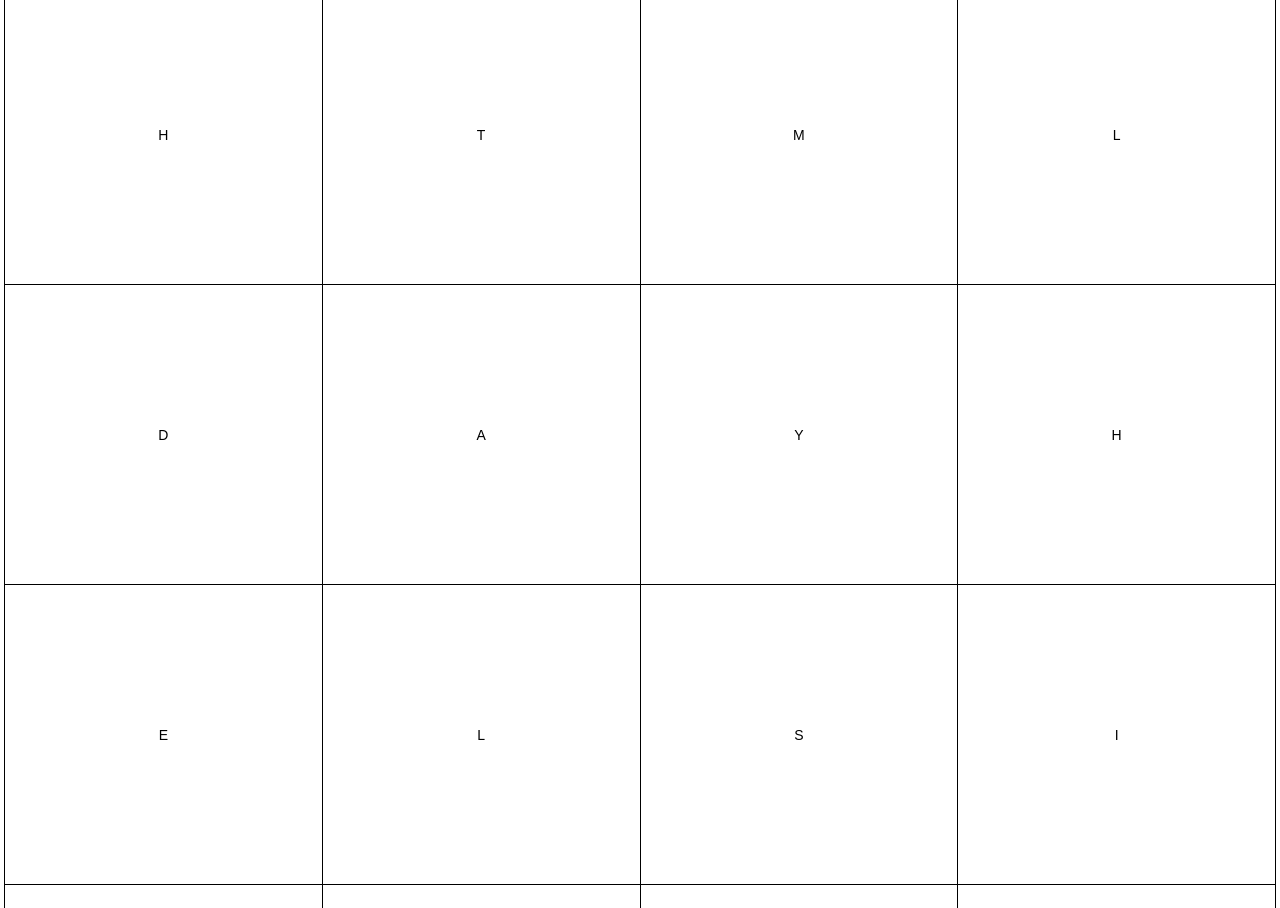
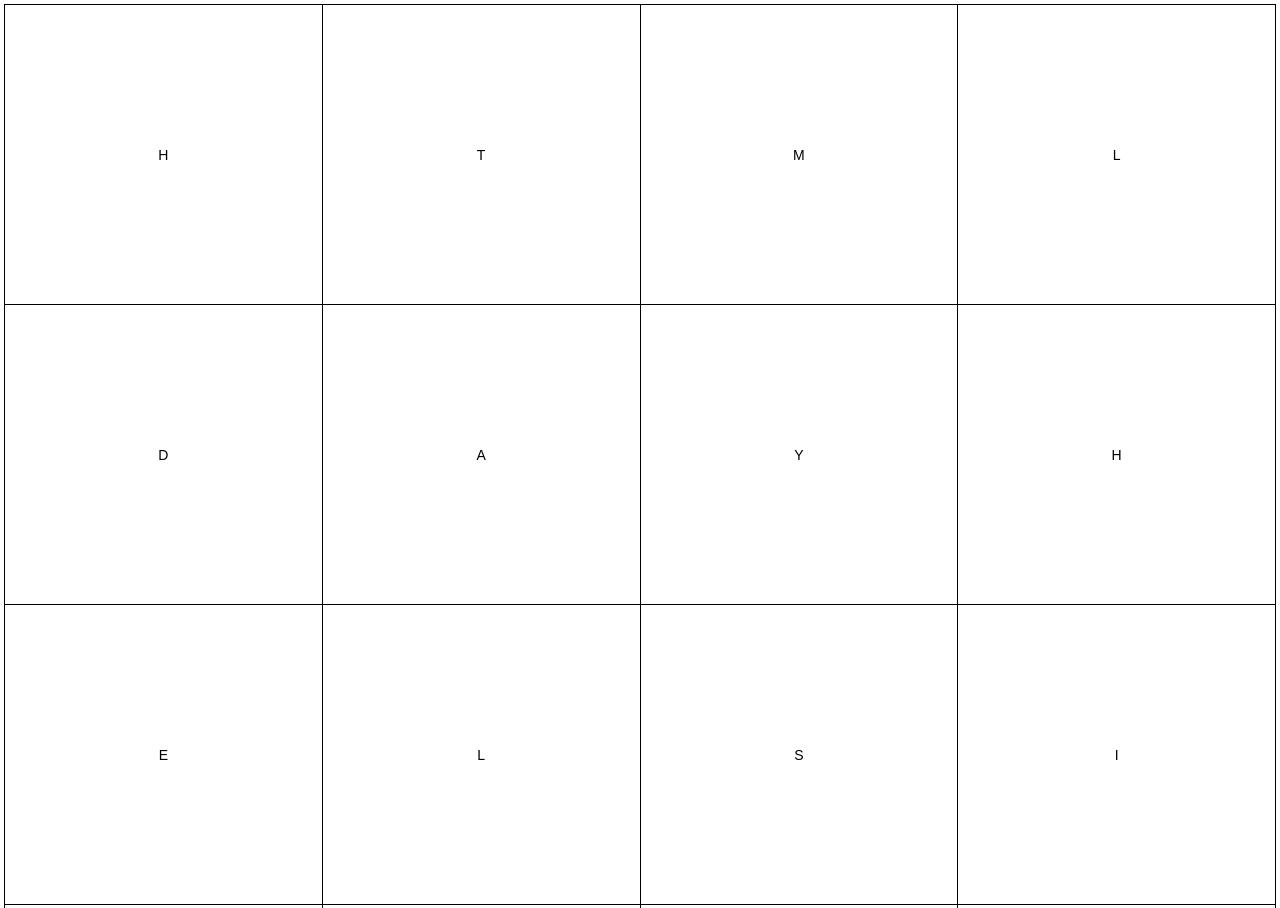
Before and after one commit to soi-hong/soihong.xyz, a plain HTML site: page html-helsinki/index.html in a window 1280 px wide. Shown: the top 908 px of the page. Drawn offline with Linux system fonts and the light colour scheme.

Commit message:
Add files via upload

```diff
--- a/html-helsinki/style.css
+++ b/html-helsinki/style.css
@@ -12,6 +12,7 @@ body {
   font-size: 10.5pt;
   line-height: 15pt;
   text-align: center;
+  word-break: break-all;
 }
 
 
@@ -19,7 +20,7 @@ table {
 
   height: 100%;
   margin: auto;
-  margin-top: -20px;
+  margin-top: 0px;
   text-align: center;
   width: 100%;
   table-layout: fixed;
```
